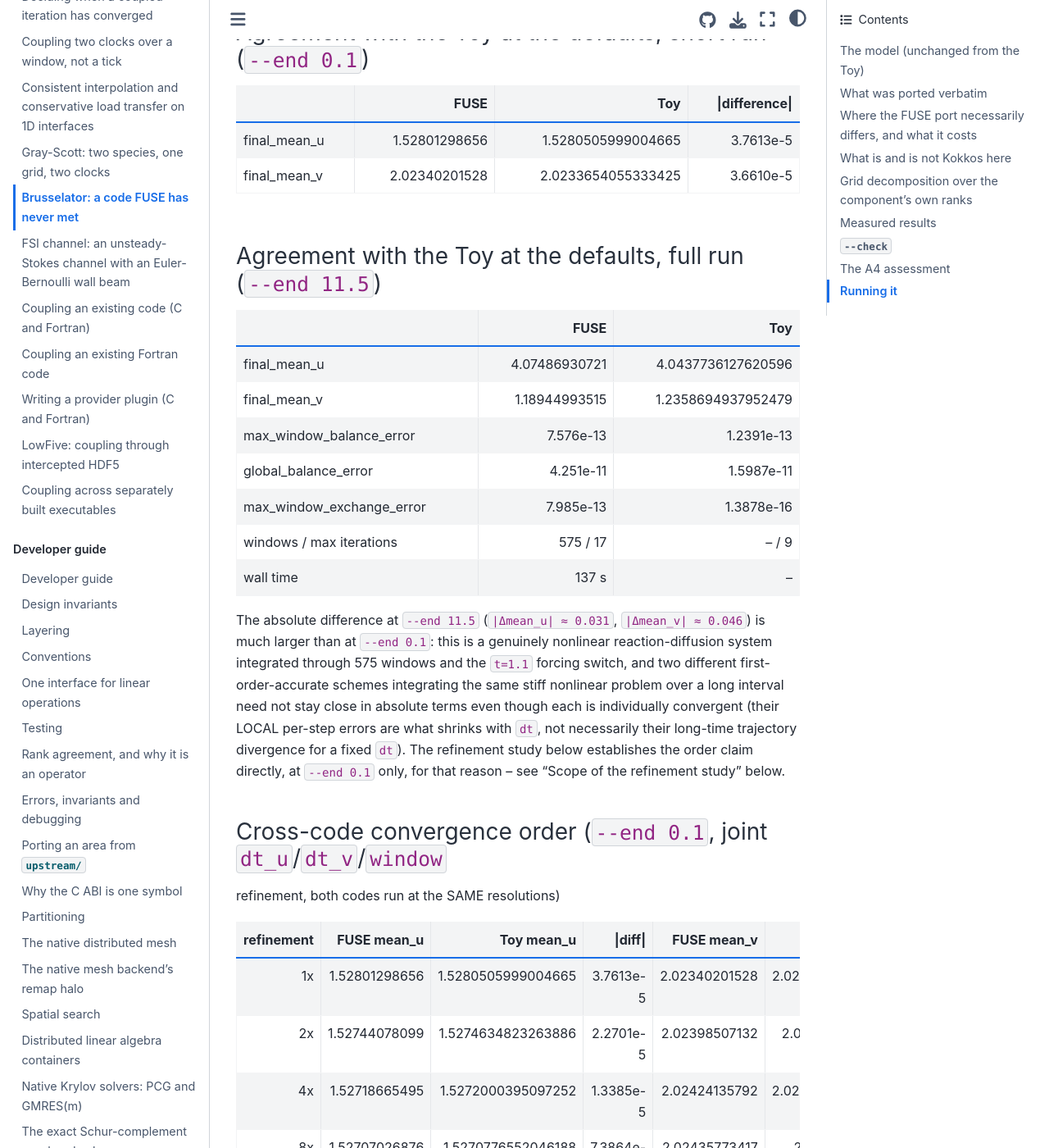
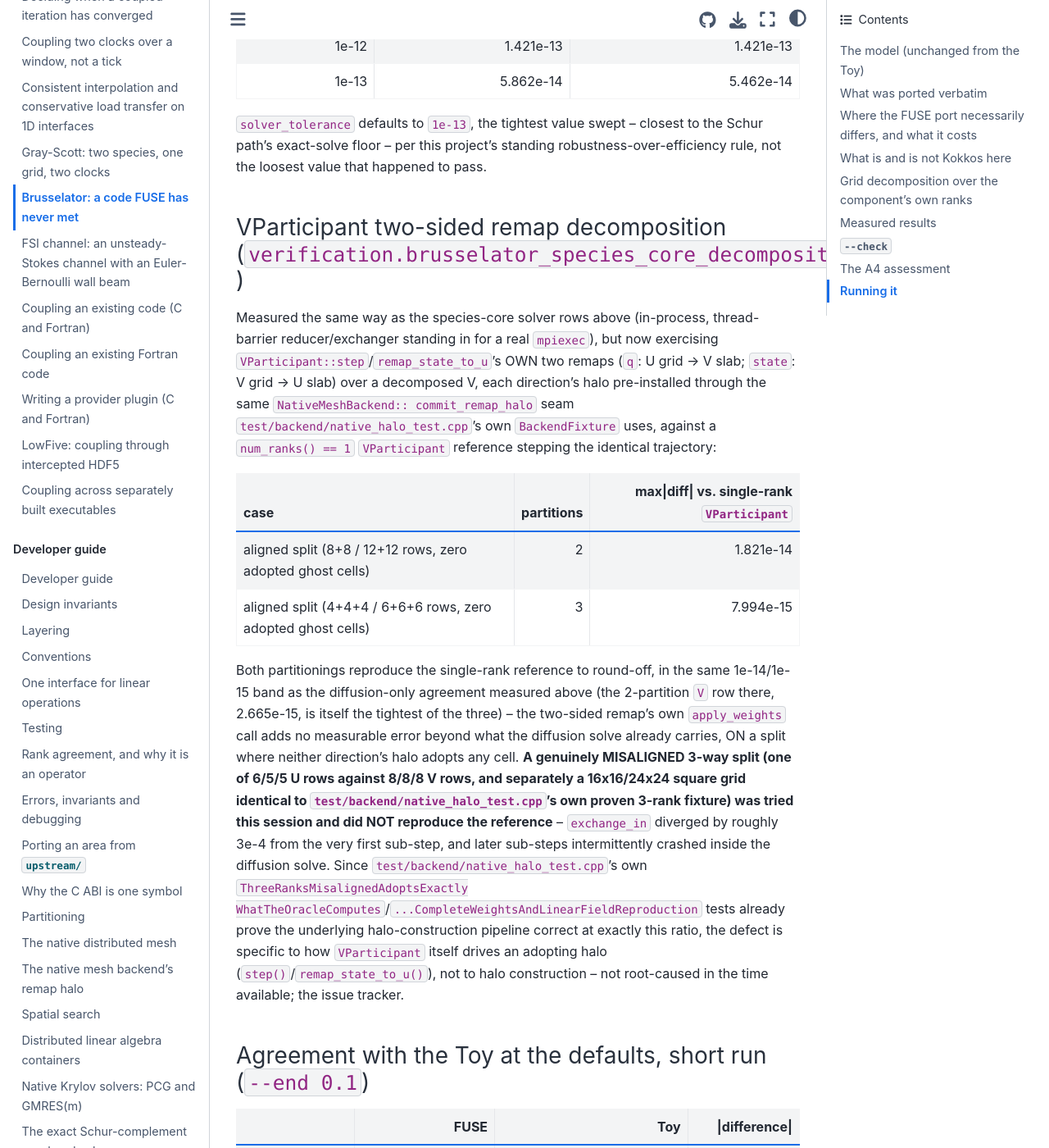
Before and after one commit to vijaysm/fuse, a Sphinx documentation site: the page built from docs/user/brusselator.md, in a window 1280 px wide and 1400 px high, scrolled down 8062 px. Shown: the whole window at 82% size. Built offline with Sphinx 7.4.7 and the Sphinx Book theme 1.1.4, drawn with Linux system fonts in a browser that asks for light colours; pages that are not in the unit, such as notebooks, are missing from menus; some of the changed text lies outside the part shown.

Commit message:
Document the adopting-halo defect behind V's refusal
What is proven on aligned splits, what is measured wrong on adopting
ones, and the guard that keeps it from running wrong.

```diff
--- a/docs/user/brusselator.md
+++ b/docs/user/brusselator.md
@@ -156,10 +156,21 @@ per-cell, no-cross-talk kernel Kokkos exists for.
 The mesh, the explicit (no linear solve) physics, AND (since the species-core
 solver work below) the implicit diffusion solve are all decomposed over
 however many ranks U's own component runs on. V's own grid/physics/solver
-follow the identical path, but `VParticipant::make` refuses outright whenever
-asked for `num_ranks() > 1` (`E-BRUSS-V-DECOMPOSED-REMAP`): V's two-sided
-remap is not yet routed through FUSE's distributed weights, a separate
-track's own work, and that is the one piece left open here.
+follow the identical path, and (since the Halo track's own work, docs/dev/
+native-halo.md) `VParticipant`'s two-sided remap (the `q`: U grid -> V slab,
+and `state`: V grid -> U slab transfers) is now routed through the same
+`fuse::build_remap_halo`/`build_weights`/exchanger machinery the mesh/physics
+decomposition already used for everything else -- see "VParticipant
+two-sided remap decomposition" below for the measured agreement, and that
+section's own note on what is NOT yet measured correct (a genuinely
+adopting halo through `VParticipant`, as opposed to the mesh/weights
+machinery an adopting halo itself exercises, which is proven correct
+independently -- the issue tracker). Two pieces remain open: that
+correctness gap, and a HOST run -- a real `MPI_Comm_split`-formed, more-
+than-one-rank V communicator has never been exercised end to end on a
+machine that can start MPI (`v_main.f90`'s own header comment has the full
+account) -- `verification.brusselator.participants.mpmd.5` is build-
+verified only, in this sandbox, for exactly that reason.
 
 **The mesh.** `NativeGrid::make` loads its backend at
 `backend.rank()`/`backend.num_ranks()`. `fuse::native::NativeMeshBackend`
@@ -324,6 +335,40 @@ to the Schur path's exact-solve floor -- per this project's standing
 robustness-over-efficiency rule, not the loosest value that happened to
 pass.
 
+### VParticipant two-sided remap decomposition (`verification.brusselator_species_core_decomposition`)
+
+Measured the same way as the species-core solver rows above (in-process,
+thread-barrier reducer/exchanger standing in for a real `mpiexec`), but now
+exercising `VParticipant::step`/`remap_state_to_u`'s OWN two remaps (`q`: U
+grid -> V slab; `state`: V grid -> U slab) over a decomposed V, each
+direction's halo pre-installed through the same `NativeMeshBackend::
+commit_remap_halo` seam `test/backend/native_halo_test.cpp`'s own
+`BackendFixture` uses, against a `num_ranks() == 1` `VParticipant` reference
+stepping the identical trajectory:
+
+| case | partitions | max\\|diff\\| vs. single-rank `VParticipant` |
+|---|---:|---:|
+| aligned split (8+8 / 12+12 rows, zero adopted ghost cells) | 2 | 1.821e-14 |
+| aligned split (4+4+4 / 6+6+6 rows, zero adopted ghost cells) | 3 | 7.994e-15 |
+
+Both partitionings reproduce the single-rank reference to round-off, in the
+same 1e-14/1e-15 band as the diffusion-only agreement measured above (the
+2-partition `V` row there, 2.665e-15, is itself the tightest of the three) --
+the two-sided remap's own `apply_weights` call adds no measurable error
+beyond what the diffusion solve already carries, ON a split where neither
+direction's halo adopts any cell. **A genuinely MISALIGNED 3-way split (one
+of 6/5/5 U rows against 8/8/8 V rows, and separately a 16x16/24x24 square
+grid identical to `test/backend/native_halo_test.cpp`'s own proven 3-rank
+fixture) was tried this session and did NOT reproduce the reference** --
+`exchange_in` diverged by roughly 3e-4 from the very first sub-step, and
+later sub-steps intermittently crashed inside the diffusion solve. Since
+`test/backend/native_halo_test.cpp`'s own `ThreeRanksMisalignedAdoptsExactly
+WhatTheOracleComputes`/`...CompleteWeightsAndLinearFieldReproduction` tests
+already prove the underlying halo-construction pipeline correct at exactly
+this ratio, the defect is specific to how `VParticipant` itself drives an
+adopting halo (`step()`/`remap_state_to_u()`), not to halo construction --
+not root-caused in the time available; the issue tracker.
+
 ### Agreement with the Toy at the defaults, short run (`--end 0.1`)
 
 | | FUSE | Toy | \|difference\| |
```
